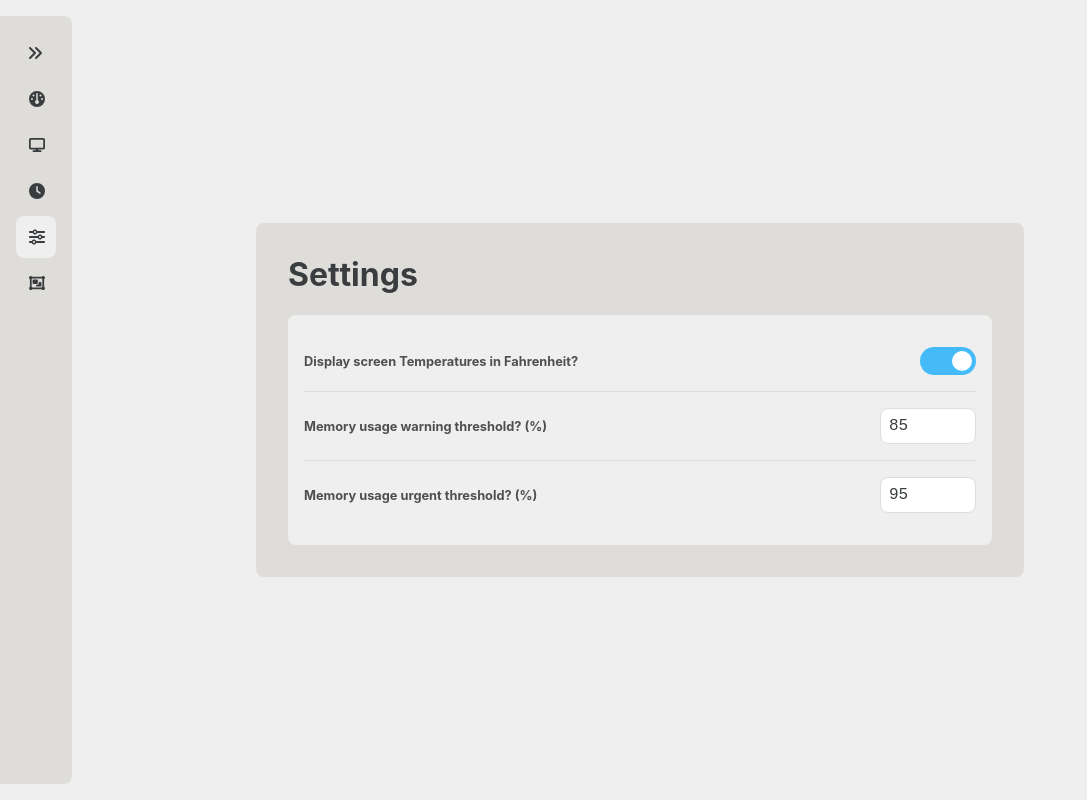
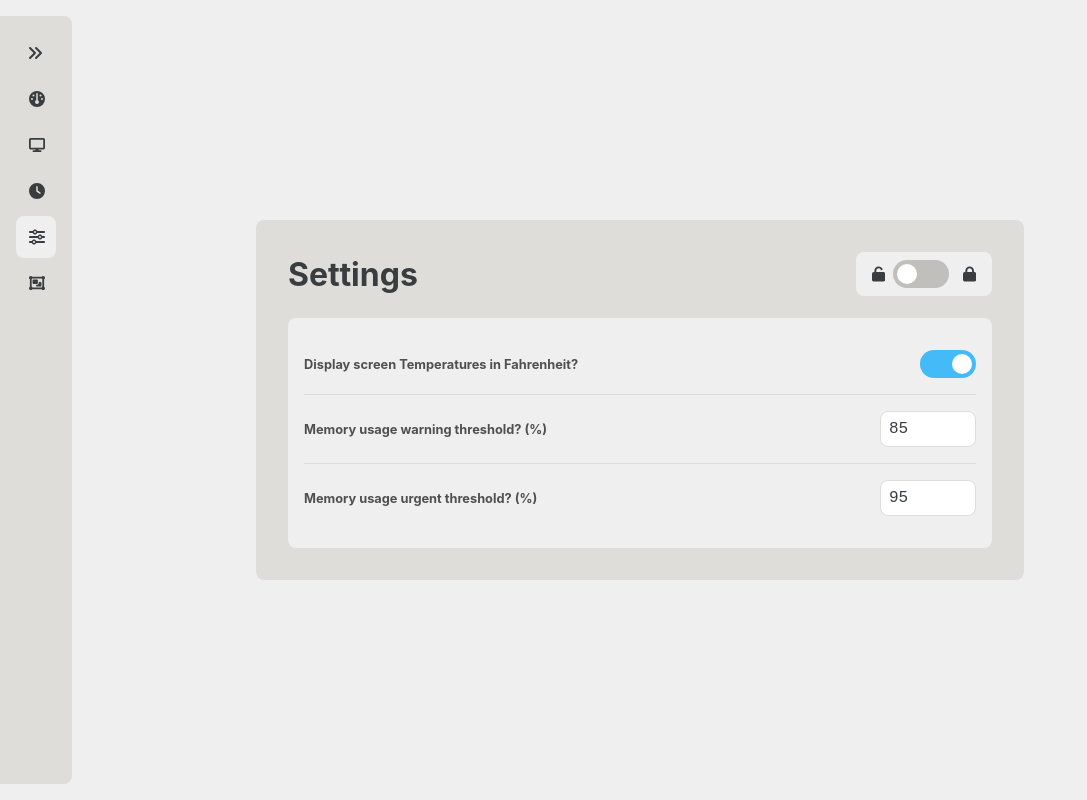
Before and after one commit to jaohara/sch-screen-man, a React (Vite) app in the folder frontend/: page /settings in a window 1280 px wide. Shown: the whole page, without its empty margins (0-1087 px from the left). Built offline with nearby package versions, Linux system fonts and the light colour scheme.

Commit message:
Created LockHeader component for Settings

```diff
--- /dev/null
+++ b/frontend/src/components/LockHeader/LockHeader.jsx
@@ -0,0 +1,31 @@
+import styles from "./LockHeader.module.scss";
+
+import {
+  FaLock,
+  FaUnlock,
+} from "react-icons/fa6";
+
+import ToggleSlider from "../ToggleSlider/ToggleSlider";
+
+export default function LockHeader ({
+  children,
+  isLocked,
+  handleToggleClick,
+  setIsLocked,
+}) {
+//   const handleLockSliderClick = (e) => setIsLocked(!isLocked);
+
+  return (
+    <div className={styles["lock-header"]}>
+      <h1>{children}</h1>
+      <div className={styles["toggle-container"]}>
+        <FaUnlock />
+        <ToggleSlider
+          value={isLocked}
+          onClick={handleToggleClick}
+        />
+        <FaLock />
+      </div>
+    </div>
+  );
+}
--- /dev/null
+++ b/frontend/src/components/LockHeader/LockHeader.module.scss
@@ -0,0 +1,27 @@
+.lock-header {
+  align-items: center;
+  justify-content: space-between;
+  display: flex;
+  margin-bottom: 22px;
+}
+
+.lock-header h1 {
+  margin-bottom: 0rem;
+}
+
+.lock-header svg {
+  height: var(--lock-header-icon-size);
+  width: var(--lock-header-icon-size);
+}
+
+.toggle-container {
+  border-radius: var(--common-border-radius);
+  background-color: var(--lock-header-toggle-background-color);
+  align-items: center;
+  display: flex;
+  padding: .5rem 1rem;
+
+  & svg:first-of-type {
+    margin-right: .5rem;
+  }
+}
--- a/frontend/src/context/UIContext.jsx
+++ b/frontend/src/context/UIContext.jsx
@@ -2,6 +2,7 @@ import { createContext, use, useReducer } from "react";
 
 const DEFAULTS = {
   sidebarOpen: false,
+  settingsLocked: false,
 };
 
 // TODO: Load ui state from persistent storage later, for now use defaults
--- a/frontend/src/pages/SettingsPage/SettingsPage.jsx
+++ b/frontend/src/pages/SettingsPage/SettingsPage.jsx
@@ -1,5 +1,6 @@
 import { useState } from "react";
 
+import { useUIState, useUIDispatch } from "@/context/UIContext";
 import { useSettings, useSettingsDispatch } from "@/context/SettingsContext";
 
 import Panel from "@/components/Panel/Panel";
@@ -7,23 +8,39 @@ import Card from "@/components/Card/Card";
 import ToggleSlider from "@/components/ToggleSlider/ToggleSlider";
 import TextInput from "@/components/TextInput/TextInput";
 import InputContainer from "@/components/InputContainer/InputContainer";
+import LockHeader from "@/components/LockHeader/LockHeader";
 
 export default function SettingsPage () {
+
   const {
     fahrenheitTemps,
     memoryUrgentPercent,
     memoryWarnPercent,
   } = useSettings();
-  const dispatch = useSettingsDispatch();
+
+  const { settingsLocked } = useUIState();
+
+  const [ locked, setLocked ] = useState(false);
+
+  const settingsDispatch = useSettingsDispatch();
+  const uiDispatch = useUIDispatch();
 
   const handleFahrenheitToggle = () =>
-    dispatch({ type: "toggle", key: "fahrenheitTemps" });
+    settingsDispatch({ type: "toggle", key: "fahrenheitTemps" });
 
-  // const handle
+  const handleSettingsLockClick = () =>
+    uiDispatch({ type: "toggle", key: "settingsLocked" });
 
   return (
     <Panel>
-      <h1>Settings</h1>
+      {/* <h1>Settings</h1> */}
+      <LockHeader
+        isLocked={settingsLocked}
+        handleToggleClick={handleSettingsLockClick}
+      >
+        Settings
+      </LockHeader>
+
       <Card>
         <InputContainer>
           <ToggleSlider
--- a/frontend/src/styles/variables.css
+++ b/frontend/src/styles/variables.css
@@ -25,6 +25,7 @@
   --input-padding: .5rem;
   --input-width: 50%;
   --input-small-fixed-width: 6rem;
+  --lock-header-icon-size: 20px;
   --menu-button-padding-vertical: var(--common-padding);
   --panel-desktop-width: 768px;
   --panel-max-height: 80vh;
@@ -100,6 +101,7 @@
   --input-border-focus-color: var(--blue);
   --input-container-border-color: var(--light-200);
   --input-label-color: var(--lighter-gray);
+  --lock-header-toggle-background-color: var(--light-100);
   --menu-bar-background-color: var(--light-200);
   --menu-bar-group-icon-background-color: var(--light-100);
   --menu-button-active-background-color: var(--light-100);
@@ -158,6 +160,7 @@
     --input-border-hover-color: var(--dark-gray);
     --input-container-border-color: var(--med-gray);
     --input-label-color: var(--light-100);
+    --lock-header-toggle-background-color: var(--dark-gray);
     --menu-bar-background-color: var(--med-gray);
     --menu-bar-group-icon-background-color: var(--light-gray);
     --menu-button-active-background-color: var(--light-gray);
```
